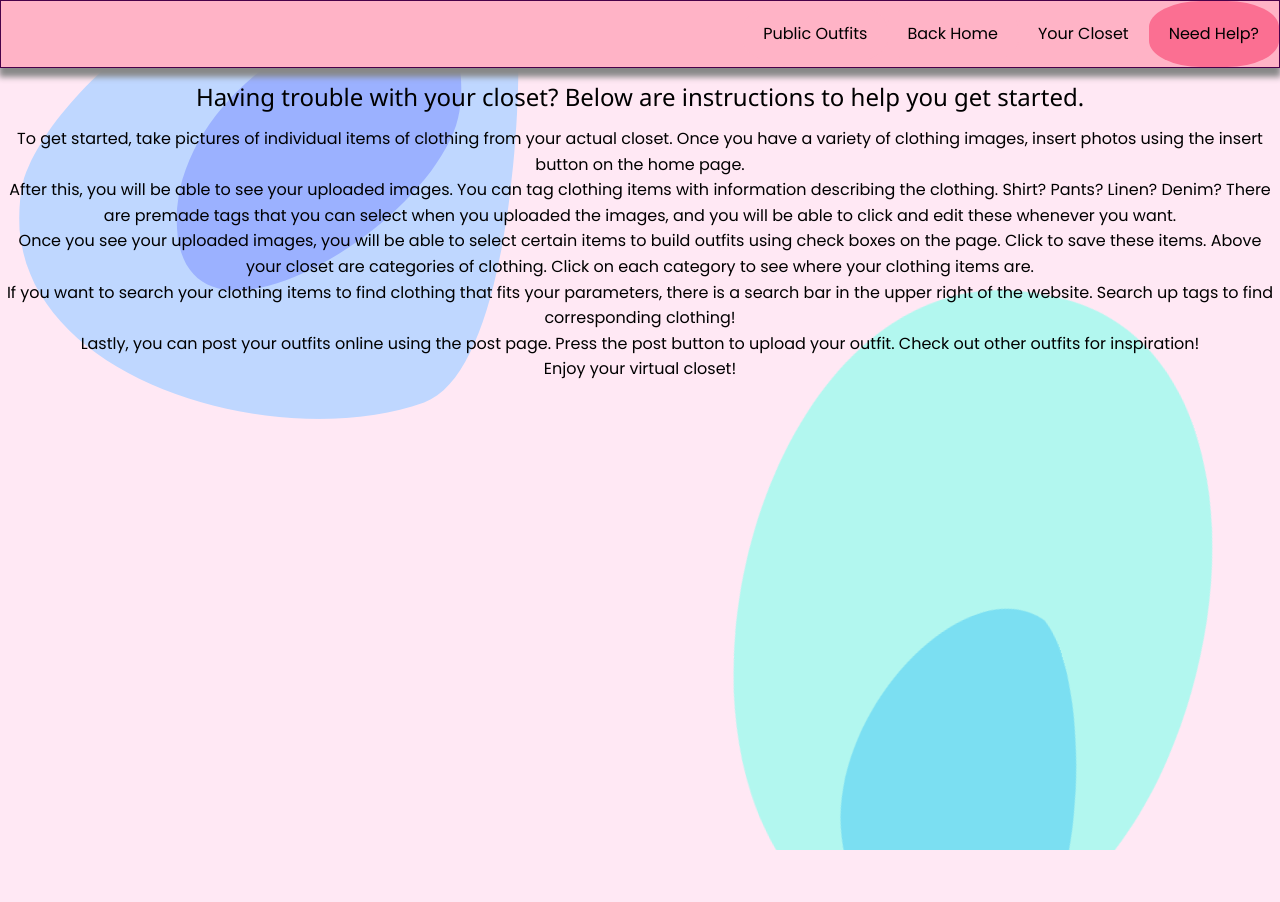
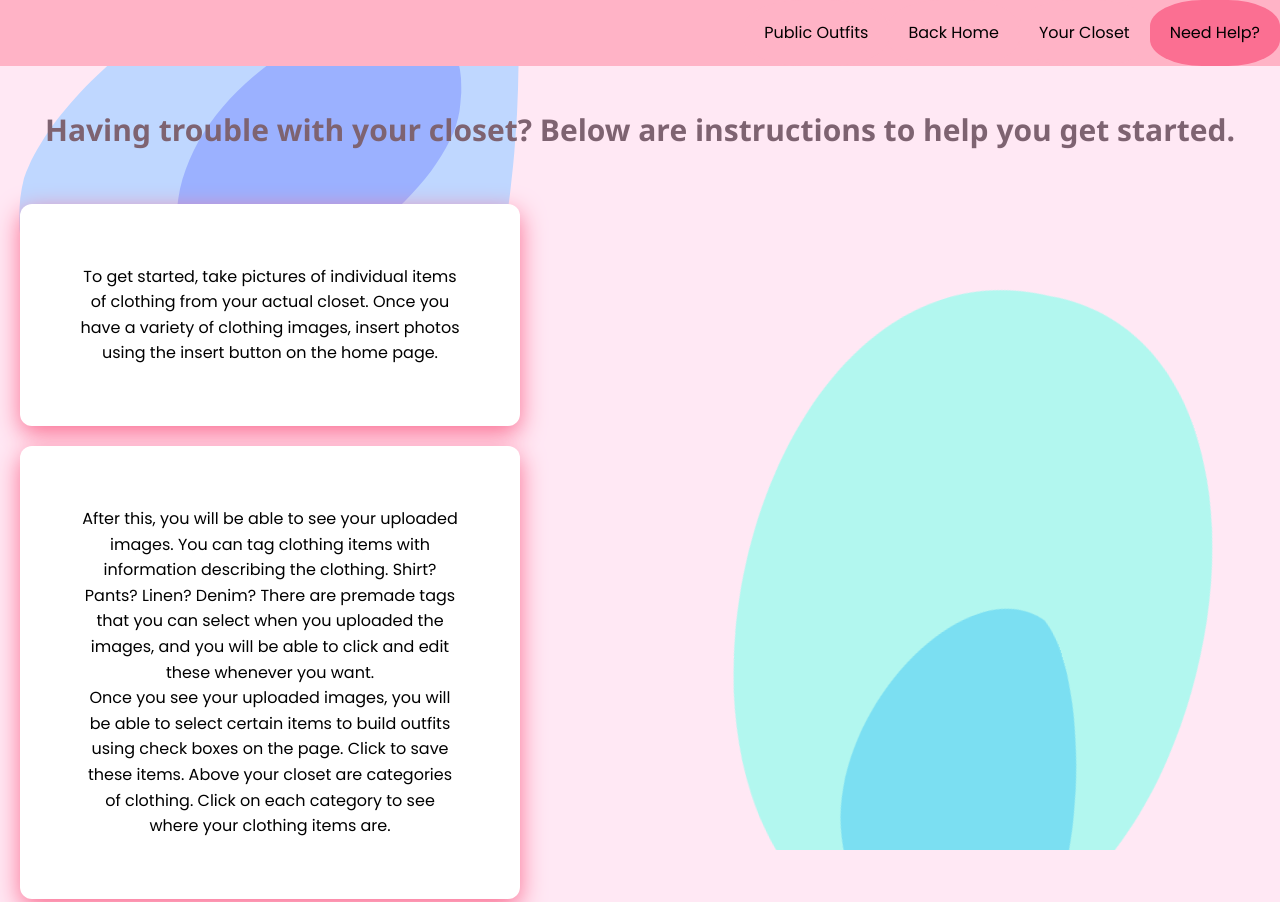
Before and after one commit to trishllamaz/fitter-critters, a plain HTML site: page help.html in a window 1280 px wide. Shown: the top 902 px of the page. Before the commit the page ends 800 px from the top, so only its background shows below. Drawn offline with Linux system fonts and the light colour scheme.

Commit message:
added multiple boxes, added bg animations

```diff
--- a/styles_help.css
+++ b/styles_help.css
@@ -1,3 +1,8 @@
+@import url('https://fonts.googleapis.com/css2?family=Poppins:ital,wght@0,100;0,200;0,300;0,400;0,500;0,600;0,700;0,800;0,900;1,100&display=swap');
+@import url('https://fonts.googleapis.com/css2?family=Poppins:wght@100;200;300;400;500;600;700;800;900&display=swap');
+
+
+
 * {
     padding: 0;
     margin: 0;
@@ -8,31 +13,52 @@
 
 body {
     background-color: #ffdaee9d;
+    justify-content: center; /* Center horizontally */
 }
 
-.paragraph_section {
-    padding: 0 50px 0 50px;
-    margin: 30px;
+h3{
+    padding: 30px;
+    font-size: 30px;
+    color:#7e6371;
+    font-weight: bold;
+
+
+
+}
+
+.section1,
+.section2,
+.section3 {
+    padding: 0 50px; /* Removed the duplicate padding */
+    margin: 20px auto; /* Center horizontally */
     text-align: center;
-    align-items: center;
+    align-items: center; /* Removed the duplicate align-items */
     background-color: #fff;
     min-width: 200px;
     min-height: 200px;
+    max-width: 500px;
+    max-height: 500px;
     border-radius: 12px;
     box-shadow: #fb6f92 0px 8px 24px;
     display: flex;
     flex-direction: column;
     justify-content: center;
-    align-items: center;
-    text-align: center;
+    text-align: center; /* Removed the duplicate text-align */
     padding: 60px;
     margin: 20px;
 }
 
-
 .topnav {
     overflow: hidden;
     background-color: #ffb3c6;
-    box-shadow: 0 8px 6px 1px #888888;
-    border: 1px solid rgb(73, 0, 73);
   }
+
+  /* Animation background */
+svg {
+    position: fixed;
+    top: 50;
+    left: 0;
+    width: 100%;
+    height: 100vh;
+    z-index: -1;
+}
```
